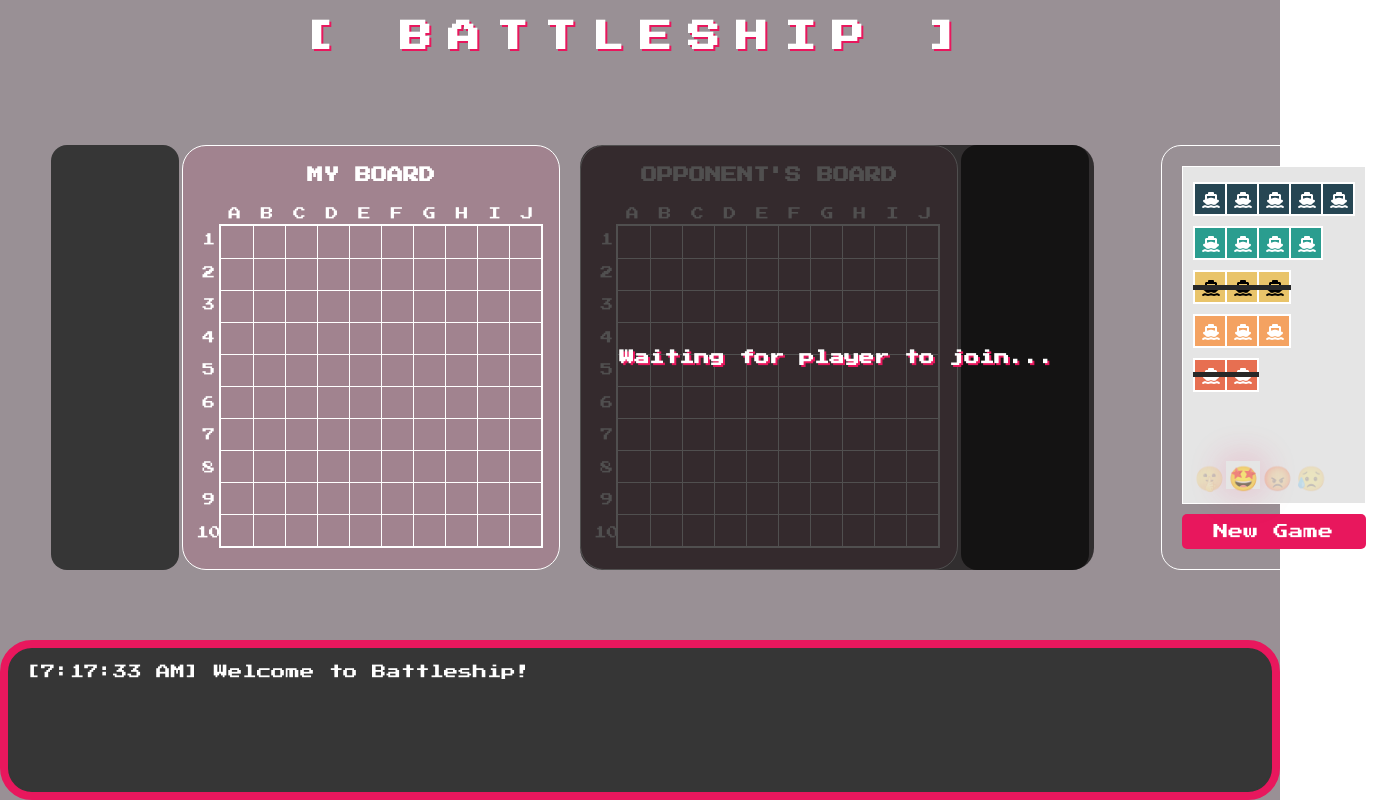
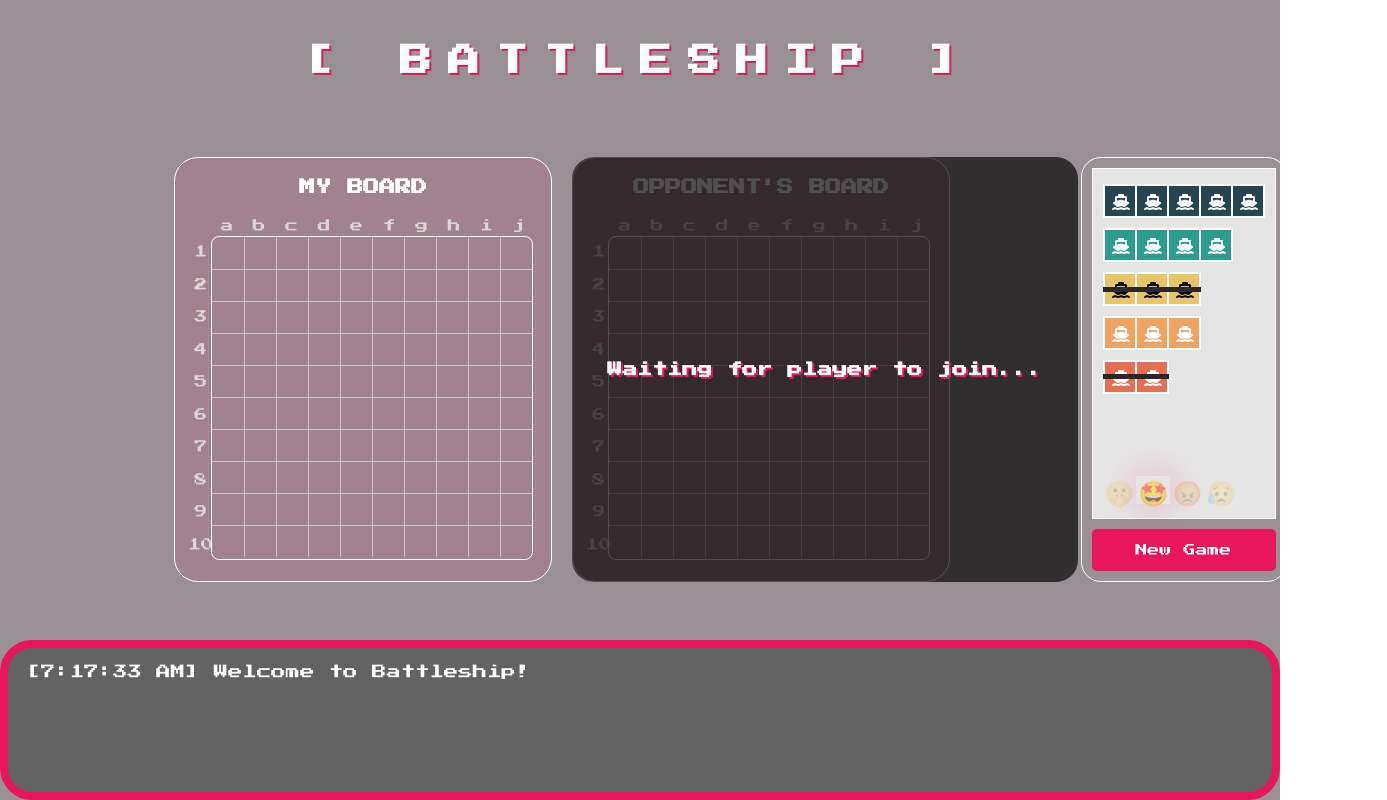
Before and after one commit to pittpt/battleship_netcentric, a React (Create React App) app in the folder frontend/: page /main in a window 1280 px wide. Shown: the whole page, 1387 px wide, since content can reach past the window. Built offline with nearby package versions, Linux system fonts and the light colour scheme; no server answers.

Commit message:
almost final jing2

```diff
--- a/frontend/src/components/Display/Board/Coordinate/Coordinate.css
+++ b/frontend/src/components/Display/Board/Coordinate/Coordinate.css
@@ -4,7 +4,7 @@
 }
 
 .row-column-label {
-  color: #fff;
+  color: rgba(225, 223, 223, 0.9);
 }
 
 .row-column {
@@ -22,6 +22,7 @@
   align-items: center;
   justify-content: center;
   font-size: 0.8em;
+  text-transform: lowercase;
 }
 
 .coordinate-label-row {
@@ -34,7 +35,8 @@
 }
 
 .coordinate {
-  border: 0.15em solid #fff;
+  border: 0.05em solid rgb(255, 255, 255);
+  border-radius: 0.5em;
 }
 
 .coordinate > .row > .square:first-child {
@@ -51,8 +53,8 @@
   display: flex;
   align-items: center;
   justify-content: center;
-  border-top: 0.1em solid #ffffff;
-  border-left: 0.1em solid #ffffff;
+  border-top: 0.05em solid #c9c9c9;
+  border-left: 0.05em solid #c9c9c9;
 }
 
 .row {
--- a/frontend/src/components/Display/Board/ShipList/ShipList.css
+++ b/frontend/src/components/Display/Board/ShipList/ShipList.css
@@ -1,11 +1,12 @@
 .ship-list {
-  background-color: #363636;
+  background-color: rgb(128, 128, 128,0);
   color: #ffffff;
   position: relative;
   text-align: center;
-  min-width: 8em;
+  min-width: 7.5em;
   display: flex;
   flex-direction: column;
+  /* border: 0.5px solid #da2864; */
   justify-content: space-between;
   margin: 0em 1.7em;
 }
--- a/frontend/src/components/Log/Log.css
+++ b/frontend/src/components/Log/Log.css
@@ -2,7 +2,7 @@
   border: 0.5em solid #E8175D;
   width: 100%;
   height: 20%;
-  background-color: #363636;
+  background-color: #646363;
   border-radius: 2em;
    display: flex;
 }
@@ -10,7 +10,7 @@
 .logs {
   width: 100%;
   padding: 0.2em 1em 0 1.3em;
-  background-color: #363636;
+  background-color: #646363;
   overflow-y: scroll;
   border-radius: 2em;
   font-size: 0.9em;
--- a/frontend/src/components/Status/style.css
+++ b/frontend/src/components/Status/style.css
@@ -1,11 +1,11 @@
 .game-status-container {
   border: 1px solid white;
   border-radius: 20px;
-    padding: 20px;
+  padding: 10px;
   background: transparent;
   display: flex;
   flex-direction: column;
-    margin : 0em 2em 0em 0em;
+  margin: 0em 3em 0em -4em;
 }
 
 .game-status-wrapper {
@@ -21,7 +21,7 @@
 .game-status-items-wrapper {
   display: flex;
   flex-direction: column;
-    align-items:flex-start;
+  align-items: flex-start;
 }
 
 .emoji-span {
@@ -40,5 +40,5 @@
   margin-top: 10px;
   display: flex;
   justify-content: center;
-    background-color:#E8175D;
+  background-color: #e8175d;
 }
--- a/frontend/src/components/index.jsx
+++ b/frontend/src/components/index.jsx
@@ -4,8 +4,8 @@ import { useNavigate } from "react-router-dom";
 const Heading = ({ title }) => {
   const navigate = useNavigate();
   return (
-    <div className="heading" style={{ cursor: 'pointer' }} onClick={() => navigate("/")}>
-      <h1>[ Battleship{(title) && title} ]</h1>
+    <div className="heading " style={{ cursor: 'pointer' }} onClick={() => navigate("/")}>
+      <h1 >[ Battleship{(title) && title} ]</h1>
     </div>
   );
 };
--- a/frontend/src/pages/join/index.jsx
+++ b/frontend/src/pages/join/index.jsx
@@ -49,7 +49,7 @@ const JoinPageForms = () => {
         {!waitingFlag ? (
           <div className="page-content-tab-wrapper">
             <p className="player-status-label">
-              Overall Online Player: {playerName}
+              {playerName}'s ship
             </p>
             <p className="label-content">Enter Your Name:</p>
             <input
--- a/frontend/src/pages/join/style.css
+++ b/frontend/src/pages/join/style.css
@@ -1,5 +1,6 @@
 .join-page-container {
     text-align: center;
+    margin: 6em;
 }
 
 .page-content-tab-wrapper {
@@ -46,13 +47,13 @@
 
 .main-button {
     font-family: "Press Start 2P";
-    font-size: 15px;
+    font-size: 12px;
     font-weight: 400;
     color: white;
     background-color: #e8175d;
     border: none;
     border-radius: 5px;
-    padding: 10px 30px;
+    padding: 15px 36px;
     margin-top: 70px;
 }
 
--- a/frontend/src/pages/main/style.css
+++ b/frontend/src/pages/main/style.css
@@ -40,6 +40,7 @@ body * {
   color: #ffffff;
   border-radius: 1em;
   padding: 0 1.5em;
+  margin-top: 1.5em;
   letter-spacing: 1em;
   text-shadow: 2px 2px #e8175d;
 }
--- a/frontend/src/pages/welcome/style.css
+++ b/frontend/src/pages/welcome/style.css
@@ -71,7 +71,8 @@
 
 body {
   background-image: url("https://avatars.mds.yandex.net/get-pdb/2835025/992ec243-0def-4b57-82ec-4247ec4075ea/orig");
-  background-size: cover;
+  background-size: 190vh;
+  background-position: -3.4em;
 
   height: 100vh;
   padding: 0;
```
Also changed, not shown: 1 other file (tests, documents, lock files or other folders). Lines whose indentation alone changed are shown as unchanged.
